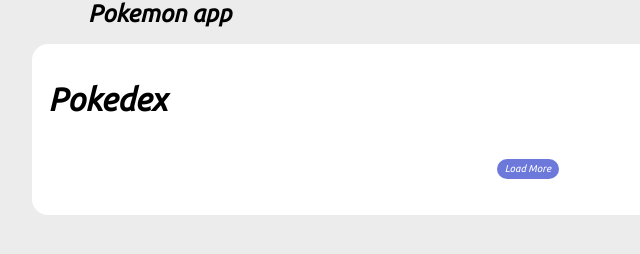
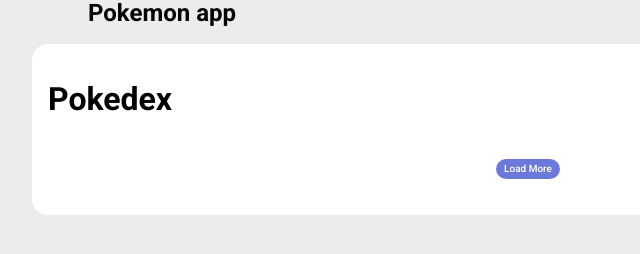
Before and after one commit to Kevinwmiguel/pokedex, a plain HTML site: page index.html in a window 1280 px wide. Shown: the full height of the page, 112-752 px from the left. Drawn offline with nearby package versions, Linux system fonts and the light colour scheme; no server answers.

Commit message:
Pokedex with PokeApi
Pokedex 1 Gen

```diff
--- a/css/pokedex.css
+++ b/css/pokedex.css
@@ -1,3 +1,4 @@
+/*Full Pokedex Details Customization*/
 .pokemons {
     list-style: none;
     padding: 0;
--- a/css/styles.css
+++ b/css/styles.css
@@ -2,7 +2,6 @@
     color: black;
     margin: 0;
     font-family: 'Roboto', sans-serif;
-    font-family: 'Ubuntu', sans-serif;
     box-sizing: border-box;
 }
 
--- a/js/poke-api.js
+++ b/js/poke-api.js
@@ -1,5 +1,5 @@
 const pokeApi = {}
-
+/*Fc*/
 function convertPokeApiDetailToPokemon(pokeDetail) {
     const pokemon = new Pokemon()
     pokemon.number = pokeDetail.id
--- a/js/pokemon-model.js
+++ b/js/pokemon-model.js
@@ -1,3 +1,4 @@
+/*Pokemon Model*/
 class Pokemon {
     name;
     number;
--- a/js/scripts.js
+++ b/js/scripts.js
@@ -27,6 +27,7 @@
 
 }
 
+/*LoeadPokemons*/
 loadPokemonItens(offset, limit)
 
 LoadMore.addEventListener('click', () => {
```
Also changed, not shown: index.html (+1 -0 lines).
